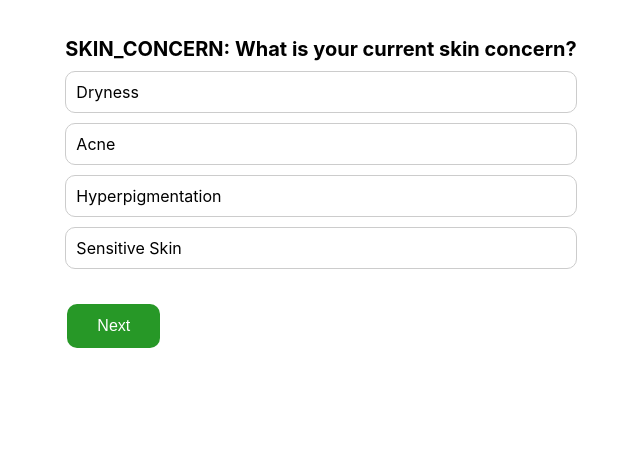
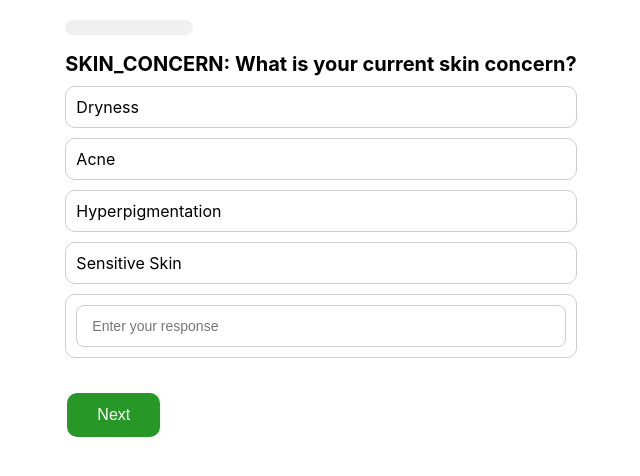
Before and after one commit to chamsedine-bouhouch/blugreen-b2b, a React (Create React App) app: page /quizz in a window 1280 px wide. Shown: the top 476 px of the page, without its empty margins (319-959 px from the left). Built offline with nearby package versions, Linux system fonts and the light colour scheme.

Commit message:
textInput

```diff
--- a/src/pages/QuizResult.js
+++ b/src/pages/QuizResult.js
@@ -13,42 +13,33 @@ function QuizResult() {
           <tr>
             <th>Question</th>
             <th>Response</th>
-            <th>tag</th>
+            <th>Tags</th>
           </tr>
         </thead>
         <tbody>
-          {Object.entries(userResponses).map(
-            ([questionKey, { responseKey, responseTags }]) => (
-              <tr key={questionKey}>
-                <td>{questionKey}</td>
-                <td>{responseKey}</td>
-                <td>{responseTags}</td>
-              </tr>
-            )
-          )}
+          {Object.entries(userResponses).map(([questionKey, response]) => (
+            <tr key={questionKey}>
+              <td>{questionKey}</td>
+              <td>
+                {/* Handle different response formats */}
+                {response.responseKey && <span>{response.responseKey}</span>}
+                {response.textInputValue && (
+                  <span>{response.textInputValue}</span>
+                )}
+                {response.imageURL && (
+                  <img src={response.imageURL} alt="Response" />
+                )}
+              </td>
+              <td>
+                {response.responseTags &&
+                  response.responseTags.map((tag, index) => (
+                    <span key={index}>{tag}</span>
+                  ))}
+              </td>
+            </tr>
+          ))}
         </tbody>
       </table>
-
-      {/* <h2>Tags</h2>
-
-      <table>
-        <thead>
-          <tr>
-            <th>Tag</th>
-          </tr>
-        </thead>
-        {Object.entries(userResponses).map(
-          ([questionKey, { responseTags }]) => (
-            <tbody>
-              {responseTags.map((tag, index) => (
-                <tr key={index}>
-                  <td>{tag}</td>
-                </tr>
-              ))}
-            </tbody>
-          )
-        )}
-      </table> */}
     </div>
   );
 }
--- a/src/pages/quizz.css
+++ b/src/pages/quizz.css
@@ -55,8 +55,39 @@ body {
 
 .card-content input[type="radio"] {
   margin-right: 10px;
-  display: none; /* Hide radio input */
+  display: none;
 }
+.progress-bar-container {
+  width: 25%;
+  height: 15px;
+  background-color: #f0f0f0;
+  border-radius: 10px;
+  margin-bottom: 10px;
+}
+
+.progress-bar {
+  height: 100%;
+  background-color: #4caf50;
+  border-radius: 10px;
+  transition: width 1s ease;
+}
+.card-content input[type="text"] {
+  width: 100%;
+  padding: 12px 15px;
+  border: 1px solid #ccc;
+  border-radius: 8px;
+  font-size: 14px;
+  color: #333;
+  background-color: #ffffff;
+  transition: border-color 0.3s ease, background-color 0.3s ease;
+}
+
+
+.card-content input[type="text"]:focus {
+  outline: none;
+  border-color: #007bff;
+  background-color: #fff;
+  box-shadow: 0 0 5px rgba(0, 123, 255, 0.5);}
 
 button {
   background-color: rgb(39, 152, 39);
--- a/src/pages/quizz.js
+++ b/src/pages/quizz.js
@@ -203,7 +203,6 @@ function Quizz() {
         const data = await response.json();
         setJsonData(data);
         setLoading(false);
-        // console.log(jsonData.[4][1].children);
       } catch (error) {
         console.error("Error fetching JSON data: ", error);
         setLoading(false);
@@ -213,41 +212,82 @@ function Quizz() {
     fetchData();
   }, []);
 
+  if (!jsonData) {
+    return <p>Loading...</p>;
+  }
+
+  const totalQuestions = jsonData.length;
   const handleNextQuestion = () => {
-    if (userResponses[jsonData[currentQuestionIndex].key]) {
-      setCurrentQuestionIndex(currentQuestionIndex + 1);
+    const currentQuestion = jsonData[currentQuestionIndex]; // retrieving the current question from jsonData using the question index
+    const currentQuestionKey = currentQuestion.key; //extracting the key of the current question
+    const selectedResponse = userResponses[currentQuestionKey]; //retrieving the selected response from userresonses using the question key
+
+    if (selectedResponse || jsonData[currentQuestionIndex].type === "text") {
+      // si la reponse est de type text
+      let nextQuestionIndex = currentQuestionIndex + 1;
+
+      setCurrentQuestionIndex(nextQuestionIndex);
+      setSelectedCard(null); // Reset the selected card
     } else {
-      alert("Please select a response");
+      alert("Please select a response before moving to the next question");
+    }
+  };
+
+  const handlePreviousQuestion = () => {
+    if (currentQuestionIndex > 0) {
+      //checks if there's a previous question
+      setCurrentQuestionIndex(currentQuestionIndex - 1); //move to the previous question
+
+      const prevQuestionKey = jsonData[currentQuestionIndex - 1].key; // retrieve the previoous question key
+      setUserResponses((prevResponses) => {
+        const updatedResponses = { ...prevResponses }; //deleting the previous question response
+        delete updatedResponses[prevQuestionKey];
+        return updatedResponses;
+      });
+
+      setSelectedCard(null); // Reset selected card
     }
   };
 
   const handleResponseChange = (
-    responseKey,
-    responseTags,
+    responseKey, // it could be null if it's a text field
+    responseTags, // it could be null if it's a text field
     hasChildren,
-    event
+    event, // stopping the child event to the parent component or the document level
+    textInputValue // New parameter for text input value
   ) => {
     if (event) {
       event.stopPropagation(); // Stop event propagation
     }
 
-    const questionKey = jsonData[currentQuestionIndex].key;
+    const questionKey = jsonData[currentQuestionIndex].key; //retrieve the question key
+    if (responseKey !== null) {
+      //it's not a text field
       setUserResponses({
+        // merging the userresponses with the new response
         ...userResponses,
         [questionKey]: { responseKey, responseTags, hasChildren },
       });
-    setSelectedCard(responseKey);
+      setSelectedCard(responseKey); //visualize the selection
+    } else {
+      setUserResponses({
+        ...userResponses,
+        [questionKey]: { textInputValue }, // update the userresponses with the new input value
+      });
+    }
   };
 
   const handleSubmitQuiz = () => {
     const answeredQuestions = Object.keys(userResponses).length;
-    if (answeredQuestions === jsonData.length) {
+    if (answeredQuestions === totalQuestions) {
+      //checks if the user has answered all the questions
       setQuizSubmitted(true);
       navigate("/quiz-result", { state: { userResponses: userResponses } });
     } else {
       alert("Please answer all questions before submitting.");
     }
   };
+  const progress = (currentQuestionIndex / totalQuestions) * 100;
 
   return (
     <div className="container">
@@ -255,12 +295,19 @@ function Quizz() {
         <p>Loading...</p>
       ) : (
         <div>
+          <div className="progress-bar-container">
+            <div
+              className="progress-bar"
+              style={{ width: `${progress}%` }}
+            ></div>
+          </div>
           {!quizSubmitted && currentQuestionIndex < jsonData.length && (
             <div className="question">
               <h2>
                 {jsonData[currentQuestionIndex].key}:{" "}
                 {jsonData[currentQuestionIndex].text.en}
               </h2>
+
               <div className="answers">
                 {jsonData[currentQuestionIndex].answers.map((answer) => (
                   <div
@@ -272,13 +319,15 @@ function Quizz() {
                       handleResponseChange(
                         answer.key,
                         answer.tags,
-                        answer.children
+                        answer.children,
+                        null, // Pass null for event parameter
+                        null // Pass null for text input value initially
                       )
                     }
                   >
                     <div className="card-content">
                       <input
-                        type="radio"
+                        type="checkbox"
                         id={answer.id}
                         name={jsonData[currentQuestionIndex].key}
                         value={answer.key}
@@ -303,13 +352,14 @@ function Quizz() {
                                 child.key,
                                 child.tags,
                                 child.children,
-                                event
+                                event,
+                                null // Pass null for text input value initially
                               )
                             }
                           >
                             <div className="card-content">
                               <input
-                                type="radio"
+                                type="checkbox"
                                 id={child.id}
                                 name={jsonData[currentQuestionIndex].key}
                                 value={child.key}
@@ -331,13 +381,41 @@ function Quizz() {
                     )}
                   </div>
                 ))}
+
+                <div className="card">
+                  <div className="card-content">
+                    <input
+                      type="text"
+                      placeholder="Enter your response"
+                      value={
+                        userResponses[jsonData[currentQuestionIndex].key]
+                          ?.textInputValue || ""
+                      }
+                      onChange={(e) =>
+                        handleResponseChange(
+                          null, //responseKey since it's a text input
+                          null, //  responseTags since it's a text input
+                          null, //  event parameter
+                          null,
+                          e.target.value // text input value
+                        )
+                      }
+                      key={`text-input-${jsonData[currentQuestionIndex].key}`} // Unique key for text input
+                    />
+                  </div>
+                </div>
               </div>
 
+              <div>
+                {currentQuestionIndex > 0 && (
+                  <button onClick={handlePreviousQuestion}>Back</button>
+                )}
                 {currentQuestionIndex === jsonData.length - 1 ? (
                   <button onClick={handleSubmitQuiz}>Submit Quiz</button>
                 ) : (
                   <button onClick={handleNextQuestion}>Next</button>
                 )}
+              </div>
             </div>
           )}
         </div>
```
Lines whose indentation alone changed are shown as unchanged.
